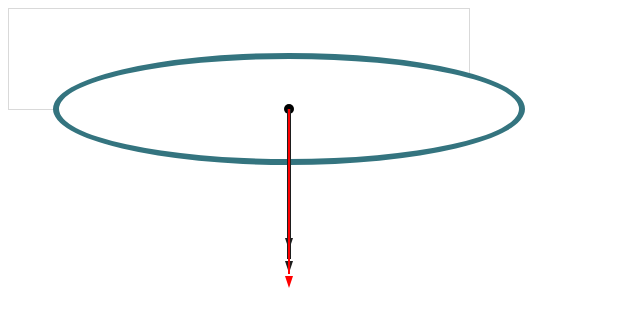
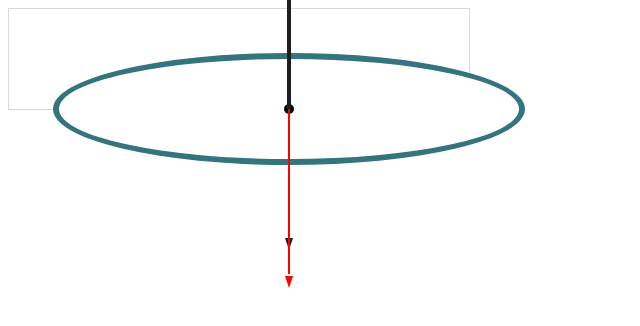
Before and after one commit to beasiteri/stopwatch, an Angular app: page / in a window 1280 px wide. Shown: the top 326 px of the page, without its empty margins (0-640 px from the left). Built offline with nearby package versions, Linux system fonts and the light colour scheme.

Commit message:
Calculate the hour hand angle

```diff
--- a/src/app/stopwatch/stopwatch.component.ts
+++ b/src/app/stopwatch/stopwatch.component.ts
@@ -6,7 +6,12 @@ import { Component } from '@angular/core';
   styleUrls: ['./stopwatch.component.scss']
 })
 export class StopwatchComponent {
-  calculateHourHandAngle() { }
+  time = 0;
+
+  calculateHourHandAngle(): number {
+    const hours = (this.time / (1000 * 60 * 60)) % 12;
+    return ((hours / 12) * 360) - 180;
+  }
 
   calculateMinuteHandAngle() { }
 
```
